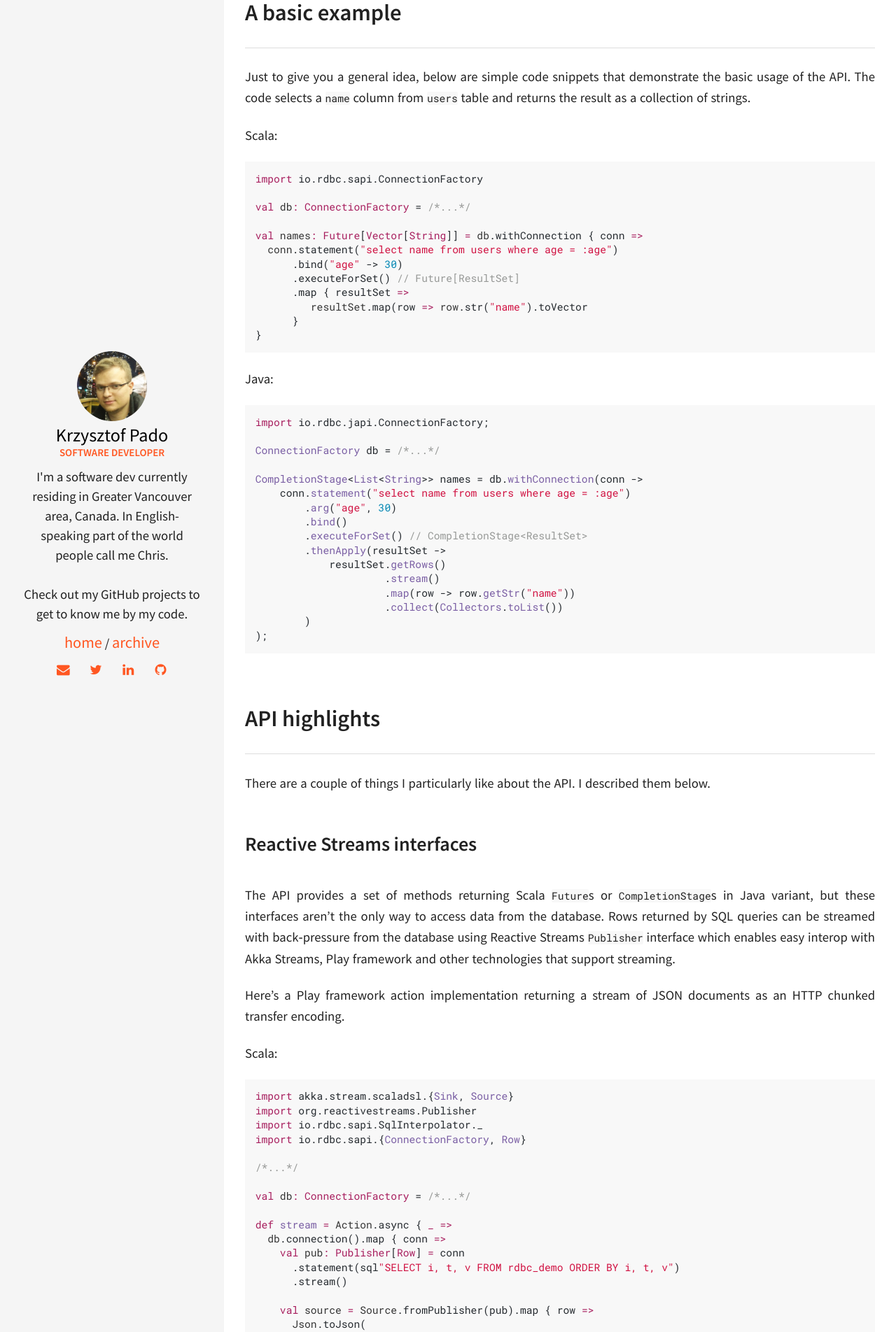
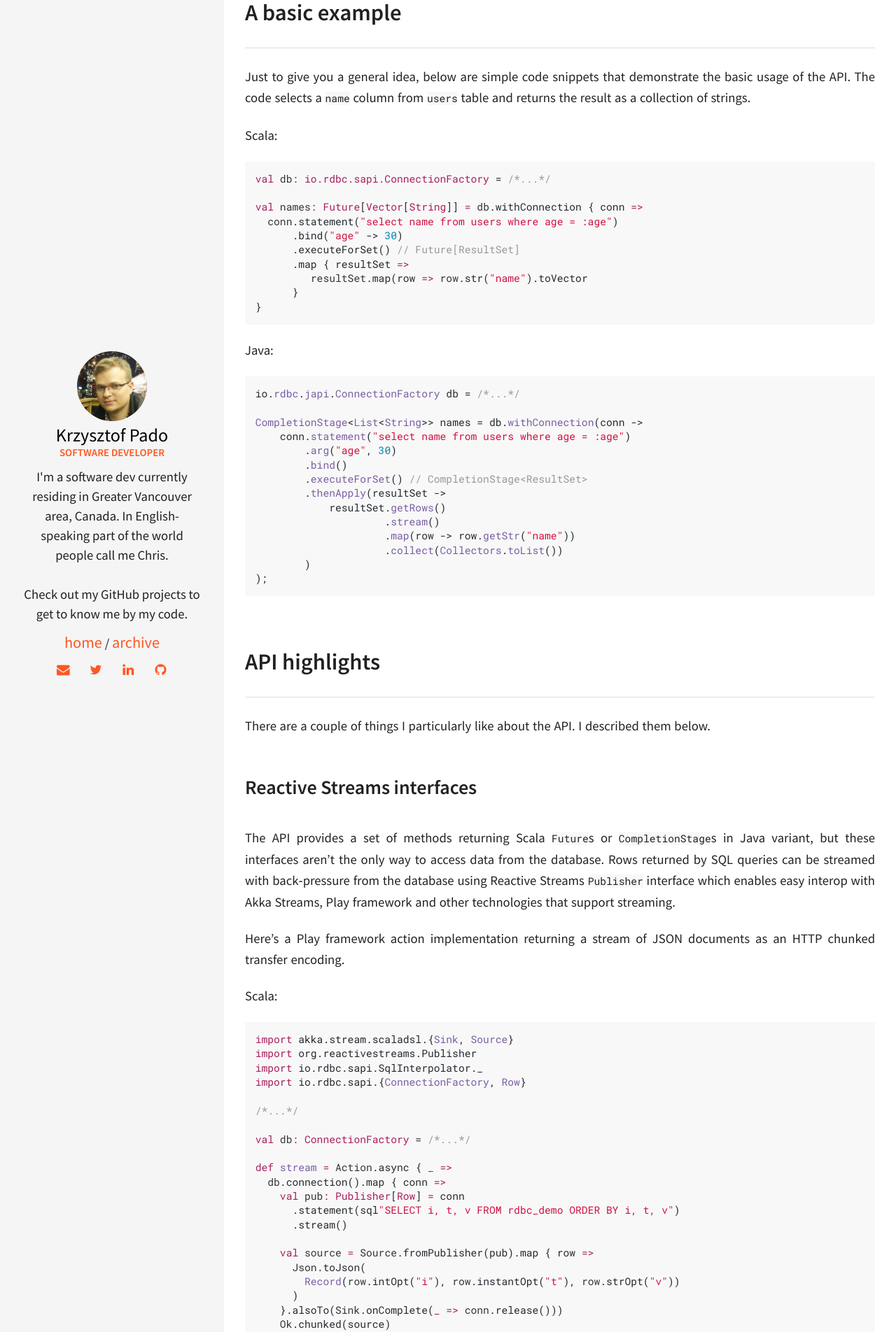
Before and after one commit to povder/pado.io, a Jekyll site: the page built from _posts/2018-06-19-rdbc-asynchronous-database-api-scala-java.md, in a window 1280 px wide. Shown: the part 1723-3627 px from the top of the page at 70% size. Built offline with Jekyll 4.4.1, drawn with Linux system fonts in a browser that asks for light colours; comment, search, counter and statistics services are not loaded; some of the changed text lies outside the part shown.

Commit message:
Remove imports from basic snippets

````diff
--- a/_posts/2018-06-19-rdbc-asynchronous-database-api-scala-java.md
+++ b/_posts/2018-06-19-rdbc-asynchronous-database-api-scala-java.md
@@ -68,9 +68,7 @@ table and returns the result as a collection of strings.
 
 Scala:
 ```scala
-import io.rdbc.sapi.ConnectionFactory
-
-val db: ConnectionFactory = /*...*/
+val db: io.rdbc.sapi.ConnectionFactory = /*...*/
 
 val names: Future[Vector[String]] = db.withConnection { conn =>
   conn.statement("select name from users where age = :age")
@@ -85,9 +83,7 @@ val names: Future[Vector[String]] = db.withConnection { conn =>
 Java:
 
 ```java
-import io.rdbc.japi.ConnectionFactory;
-
-ConnectionFactory db = /*...*/
+io.rdbc.japi.ConnectionFactory db = /*...*/
 
 CompletionStage<List<String>> names = db.withConnection(conn ->
     conn.statement("select name from users where age = :age")
````
